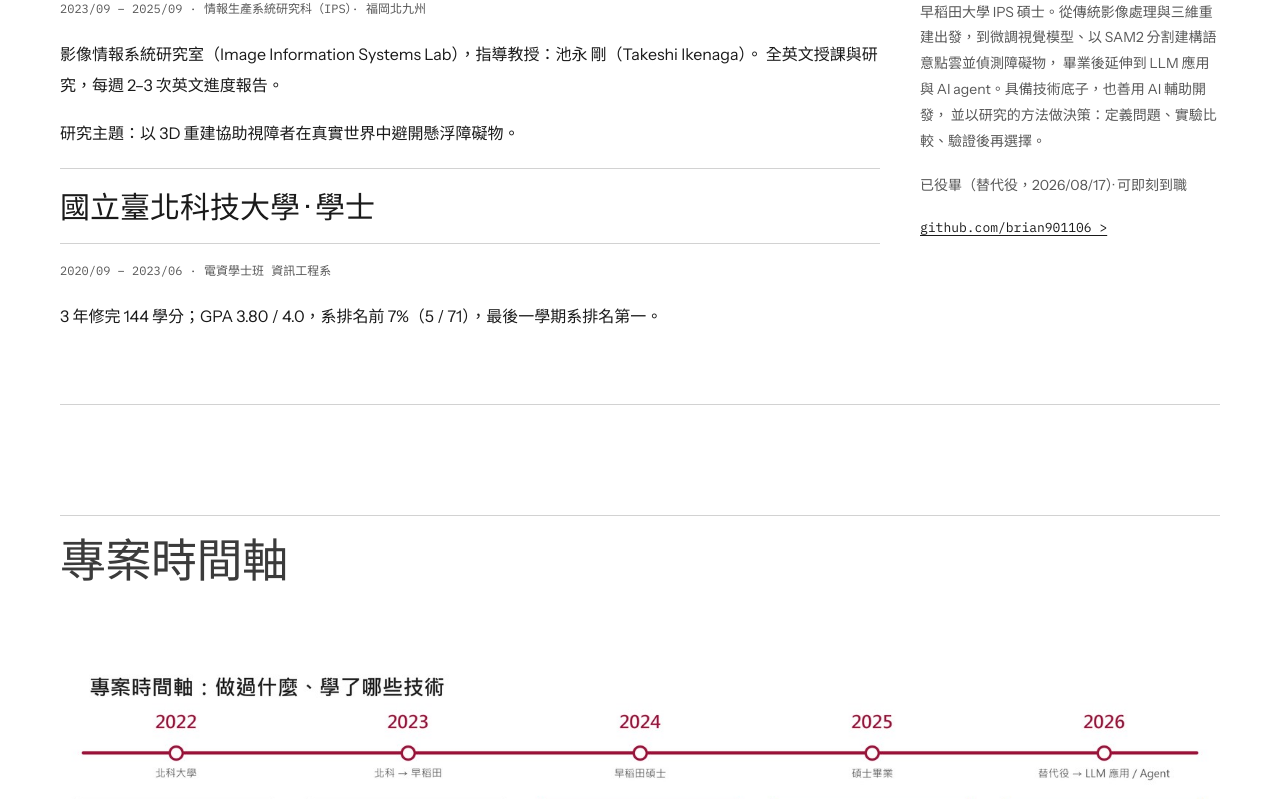
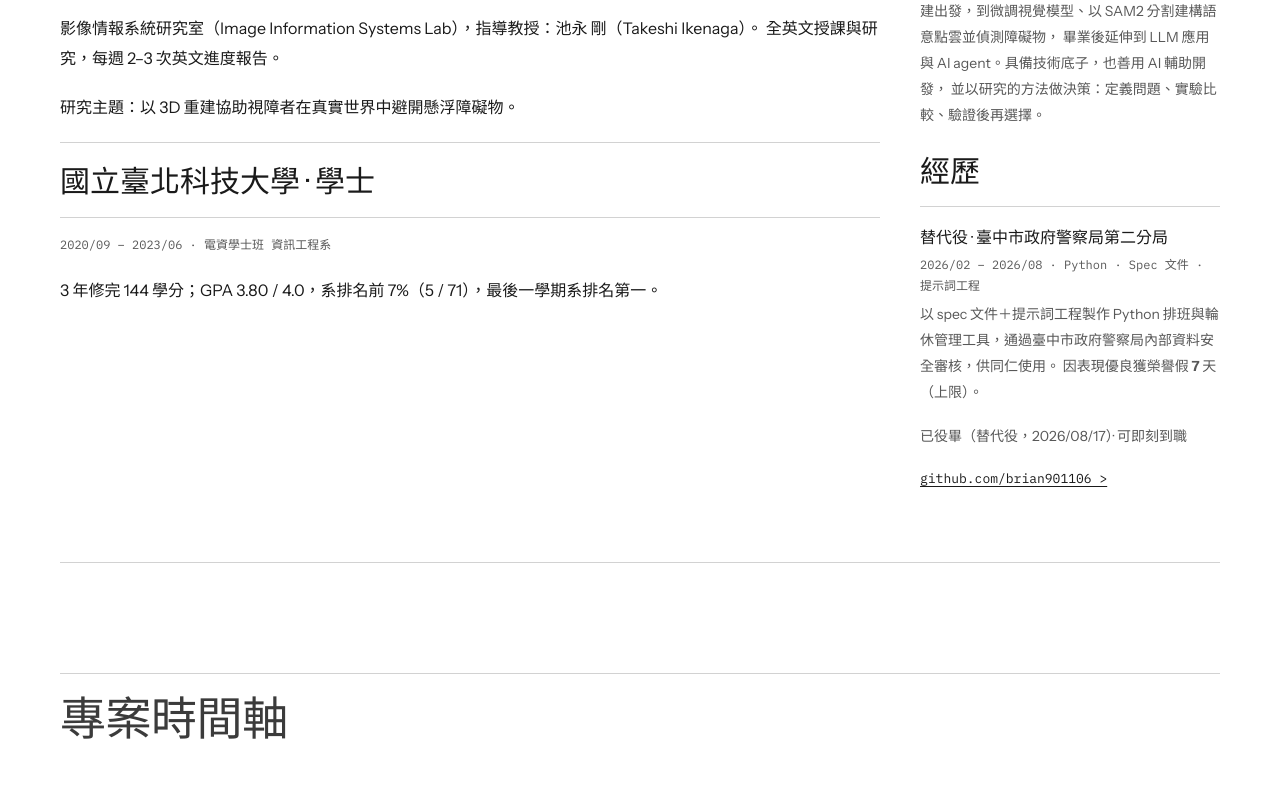
Before and after one commit to brian901106/brian901106.github.io, a React (Vite) app: page / in a window 1280 px wide. Shown: the part 1080-1879 px from the top of the page. Built offline with nearby package versions, Linux system fonts and the light colour scheme.

Commit message:
刪除經歷區塊，替代役經歷移到大頭照簡述下方

```diff
--- a/src/App.css
+++ b/src/App.css
@@ -213,6 +213,26 @@
   padding-bottom: 16px;
   margin-top: 6px;
   border-bottom: 1px solid var(--rule);
+}
+
+/* 大頭照下方的經歷 */
+.banner-exp {
+  display: flex;
+  flex-direction: column;
+  gap: 6px;
+}
+
+.banner-exp-title {
+  font-size: 16px;
+  color: var(--ink);
+  line-height: 1.5;
+}
+
+.banner-exp-meta {
+  font-family: var(--mono);
+  font-size: 12px;
+  color: var(--ink-muted);
+  line-height: 1.7;
 }
 
 .banner-bio {
--- a/src/App.tsx
+++ b/src/App.tsx
@@ -181,7 +181,6 @@
           <a href="#thesis">研究</a>
           <a href="#projects">專案</a>
           <a href="#skills">技能</a>
-          <a href="#experience">經歷</a>
           <a href="#contact">聯絡</a>
         </nav>
       </header>
@@ -240,6 +239,16 @@
             畢業後延伸到 LLM 應用與 AI agent。具備技術底子，也善用 AI 輔助開發，
             並以研究的方法做決策：定義問題、實驗比較、驗證後再選擇。
           </p>
+          <h3 className="banner-bio-title" data-reveal="fade">經歷</h3>
+          <div className="banner-exp" data-reveal="fade">
+            <p className="banner-exp-title">替代役 · 臺中市政府警察局第二分局</p>
+            <p className="banner-exp-meta">2026/02 – 2026/08 · Python · Spec 文件 · 提示詞工程</p>
+            <p className="banner-bio">
+              以 spec 文件＋提示詞工程製作 Python 排班與輪休管理工具，
+              <strong>通過臺中市政府警察局內部資料安全審核</strong>，供同仁使用。
+              因表現優良獲<strong>榮譽假 7 天（上限）</strong>。
+            </p>
+          </div>
           <p className="banner-bio" data-reveal="fade">
             已役畢（替代役，2026/08/17）· 可即刻到職
           </p>
@@ -450,29 +459,6 @@
         </div>
       </section>
 
-      {/* WORK EXPERIENCE SECTION */}
-      <section className="records-section" id="experience">
-        <hr className="section-divider" />
-        <h2 className="section-title" data-reveal="fade">經歷</h2>
-        <p className="info-description section-lead" data-reveal="fade">
-          已役畢（替代役，2026/08/17），可即刻到職。
-        </p>
-        <div className="records-layout skills-layout">
-          <div className="info-right">
-            <hr className="section-divider" />
-            <div className="info-card" data-reveal="fade">
-              <h3>替代役 · 臺中市政府警察局第二分局</h3>
-              <p className="info-meta">2026/02 – 2026/08 · Python · Spec 文件 · 提示詞工程</p>
-              <p className="info-desc">
-                以 spec 文件＋提示詞工程製作 Python 排班與輪休管理工具，
-                <strong>通過臺中市政府警察局內部資料安全審核</strong>，供同仁使用。
-                因表現優良獲<strong>榮譽假 7 天（上限）</strong>。
-              </p>
-            </div>
-          </div>
-        </div>
-      </section>
-
       {/* COLLABORATE SECTION */}
       <section className="collaborate-section" id="contact">
         <hr className="section-divider" />
@@ -538,7 +524,6 @@
               <a href="#thesis">研究</a><br />
               <a href="#projects">專案</a><br />
               <a href="#skills">技能</a><br />
-              <a href="#experience">經歷</a><br />
               <a href="#contact">聯絡</a>
             </p>
           </div>
```
